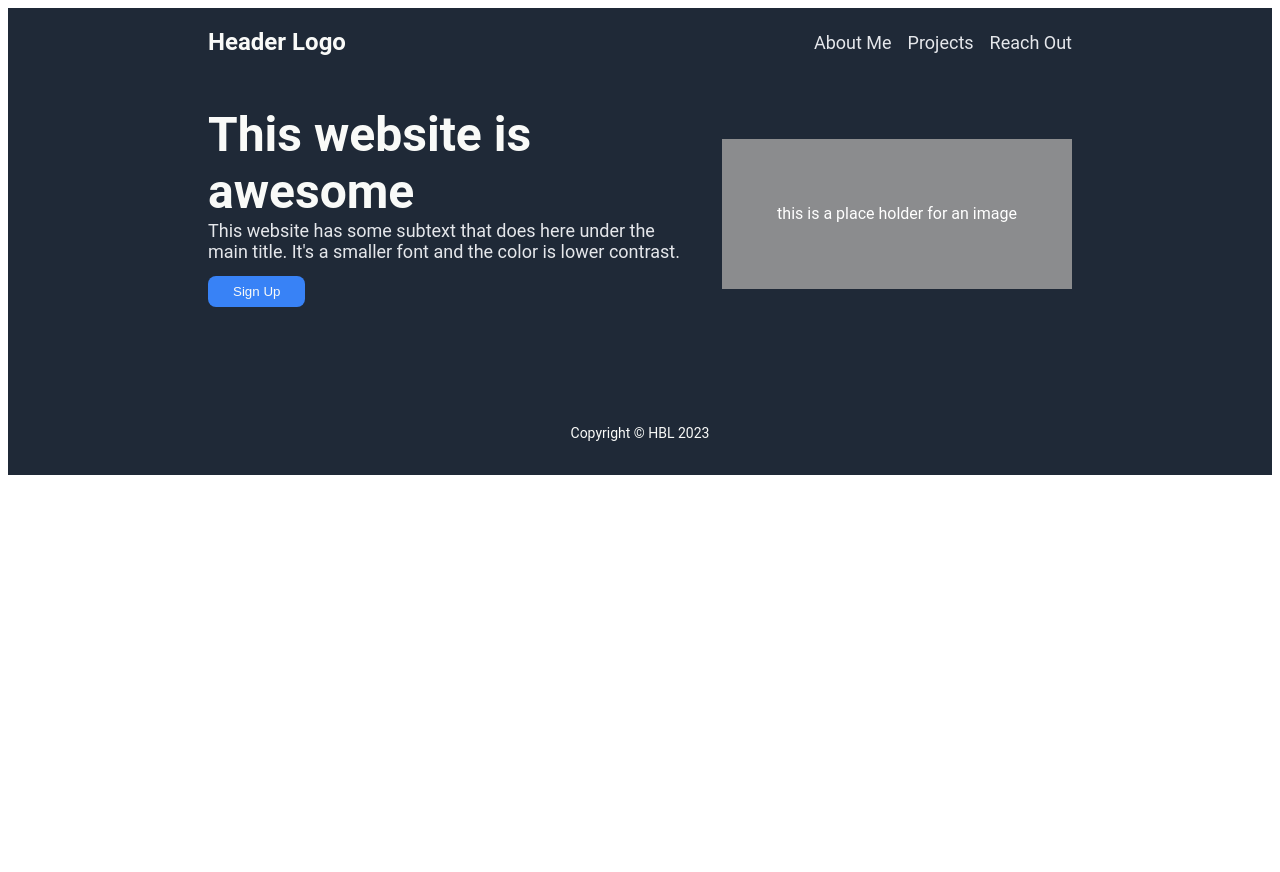
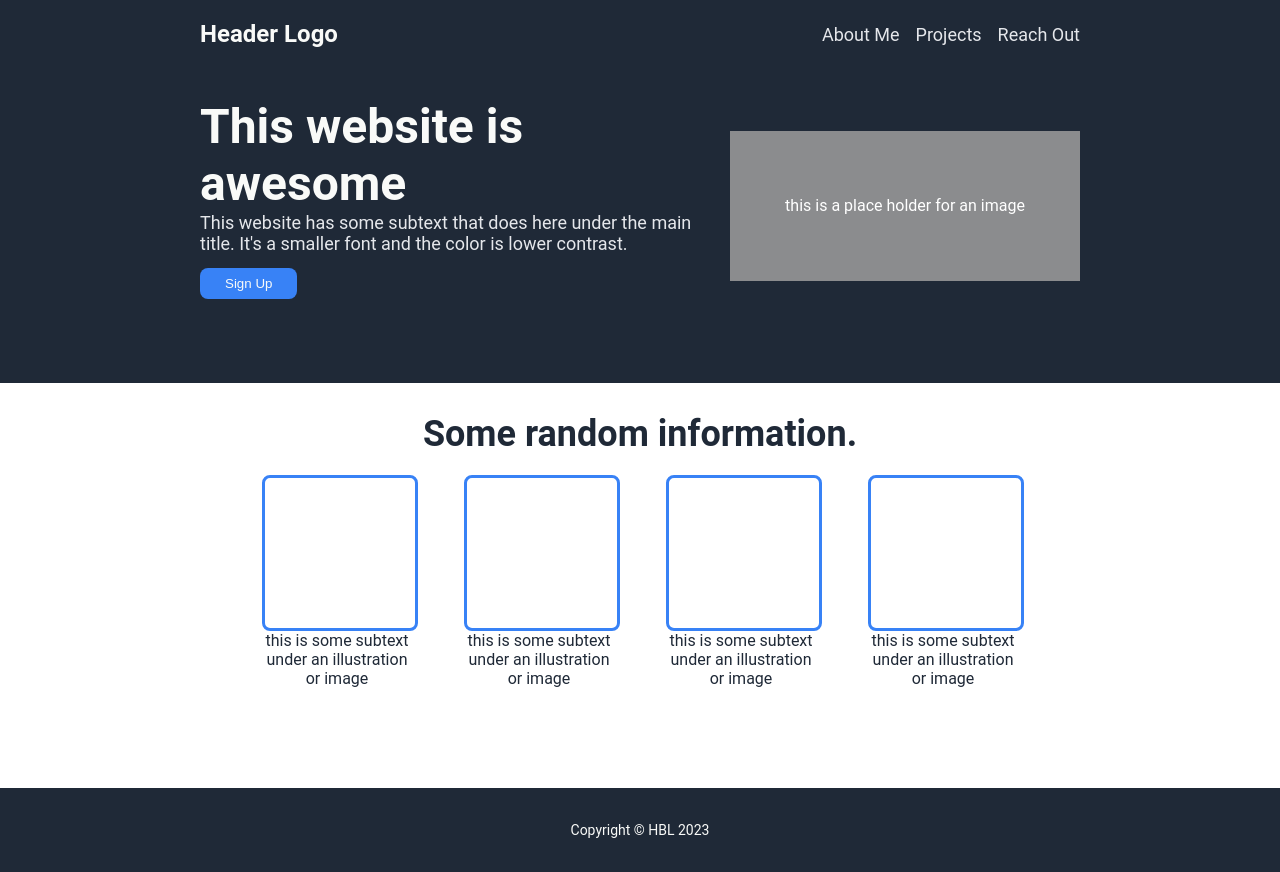
Before and after one commit to L-Benvenuti/Project-Landing-Page, a plain HTML site: page index.html in a window 1280 px wide. Before the commit the page ends 800 px from the top, so only its background shows below. Drawn offline with Linux system fonts and the light colour scheme.

Commit message:
edit index.html style.css for section 1

```diff
--- a/index.html
+++ b/index.html
@@ -31,8 +31,24 @@
         </div>
 
         <div class="body">
-            <div class="section-one">
-
+            <div class="info-title">Some random information.</div>
+            <div class="container-one">
+                <div class="items">
+                    <div class="img"></div>
+                    <div class="subtext">this is some subtext under an illustration or image</div>
+                </div>
+                <div class="items">
+                    <div class="img"></div>
+                    <div class="subtext">this is some subtext under an illustration or image</div>
+                </div>
+                <div class="items">
+                    <div class="img"></div>
+                    <div class="subtext">this is some subtext under an illustration or image</div>
+                </div>
+                <div class="items">
+                    <div class="img"></div>
+                    <div class="subtext">this is some subtext under an illustration or image</div>
+                </div>
             </div>
             <div class="section-two">
 
--- a/style.css
+++ b/style.css
@@ -1,5 +1,6 @@
 body {
     font-family: "roboto", sans-serif;
+    margin: 0;
 }
 
 .header {
@@ -79,6 +80,38 @@ button {
     align-items: center;
 }
 
+.info-title {
+    color: #1F2937;
+    font-size: 36px;
+    font-weight: bolder;
+    text-align: center;
+    margin-top: 30px;
+}
+
+.container-one {
+    display: flex;
+    justify-content: center;
+    align-items: center;
+    gap: 52px;
+    margin: 20px 0 100px;
+}
+
+.items {
+    max-width: 150px;
+}
+
+.img {
+    border: 3px #3882f6 solid;
+    border-radius: 8px;
+    width: 150px;
+    height: 150px;
+}
+
+.subtext {
+    color: #1F2937;
+    text-align: center;
+}
+
 .footer {
     display: flex;
     justify-content: center;
```
